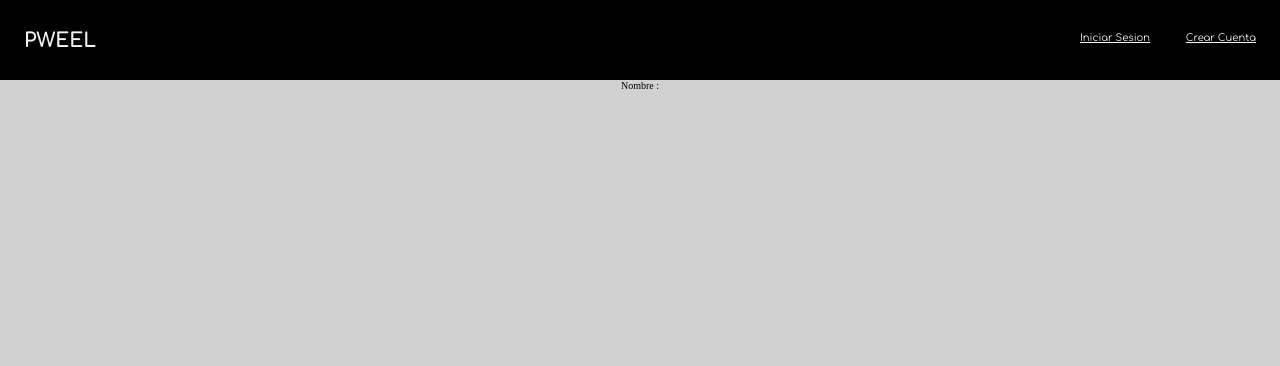
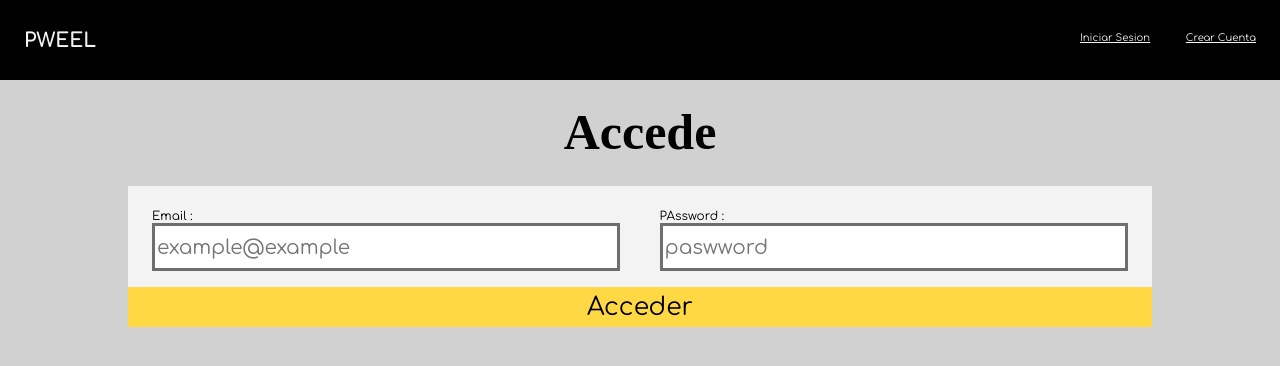
Before and after one commit to Daniel-Serrano-Ing-multimedia/PWEEL-client-React, a Next.js app: page /login in a window 1280 px wide. Shown: the top 366 px of the page. Built offline with nearby package versions, Linux system fonts and the light colour scheme.

Commit message:
Conectando Formularios de registro y login a API

```diff
--- a/actions/authActions.js
+++ b/actions/authActions.js
@@ -1,20 +1,63 @@
+import clienteAxios from '../config/axios';
+// types
 import {
   REGISTRO_EXITOSO,
   REGISTRO_ERROR,
+  LOGIN_EXITOSO,
+  LOGIN_ERREOR
 } from '../types';
 
 /*********************************************************************************/
 /*****************************  Actions Registro  ********************************/
 /*********************************************************************************/
-export const registroExitoso = ( ) => ({
+// action registro exitoso
+export const registroExitoso = message => ({
   type: REGISTRO_EXITOSO,
-  payload : 'Usuario Registrado con exito'
-})
+  payload : message
+});
+// action registro fallido
+export const registroFallido = error => ({
+  type: REGISTRO_ERROR,
+  payload : error,
+});
 
-export const registroFallido = ( error ) => ({
-  type: REGISTRO_ERROR,
-  payload : {
-    message:'No se ha podido completar el registro',
-    error
+// async action creator Registro
+export const registrarUsuario = userData => {
+  return async ( dispatch ) => {
+    try {
+      const result = await clienteAxios.post( '/pweel-api/v1/sign-up', userData );
+      dispatch ( registroExitoso( result.data.message ) );
+    } catch (error) {
+      dispatch ( registroFallido( error.response.data.message ) );
+    }
   }
-})
+}
+
+/*********************************************************************************/
+/*****************************  Actions Login  ***********************************/
+/*********************************************************************************/
+// action login exitoso
+export const loginExitoso = result => ({
+  type: LOGIN_EXITOSO,
+  payload : result
+});
+// action login fallido
+export const loginFallido = error => ({
+  type: LOGIN_ERREOR,
+  payload : error
+});
+
+// async action login
+export const loginUsuario = userData => {
+  return async ( dispatch ) => {
+    try {
+      console.log(' consultar... ');
+      const result = await clienteAxios.post( '/pweel-api/v1/sign-in', userData );
+      console.log( ' result : ', result.data )
+      dispatch ( loginExitoso( result.data ) );
+    } catch (error) {
+      console.log( ' error : ', error )
+      dispatch ( loginFallido( error.response.data.message ) );
+    }
+  }
+}
--- a/pages/login.jsx
+++ b/pages/login.jsx
@@ -1,16 +1,95 @@
-import React from 'react';
+import React, { useEffect } from 'react';
+// router
+import { useRouter } from 'next/router';
+//redux
+import { useDispatch, useSelector } from 'react-redux';
+import { loginUsuario } from '../actions/authActions';
+//components
+import InputField from '../components/InputField';
 //styles
 import styles from '../styles/Forms.module.scss';
+// validaciones
+import { useFormik } from 'formik';
+import * as Yup from 'yup';
 
-const Login = () => {
+const Login = (  ) => {
+  // Routing
+  const router = useRouter();
+  //
+  const authState = useSelector ( state => state.authReducer );
+  const dispatch = useDispatch();
+  // *******************************************
+  // ***************** useEffect ***************
+  // *******************************************
+  useEffect(() => {
+    console.log( 'newstate efect ', authState )
+    if( authState.isauthenticated ){
+        router.push( '/' );
+    }
+  }, [ authState ]);
+  // *******************************************
+  // ***************** Formik ******************
+  // *******************************************
+  const formik = useFormik({
+    initialValues :{
+      email : '',
+      password : '',
+    },
+    validationSchema: Yup.object({
+      email : Yup.string() .email('El Email no es valido')
+      .required('El Email es Obligatorio'),
+      password : Yup.string()
+        .required('El password es obligatorio')
+    }),
+    onSubmit: async valores =>{
+      console.log(' valores ');
+      dispatch( loginUsuario( valores ) );
+    }
+  });
+
   return (
-    <div className = { styles.form }>
-      <div>
-        <div className = 'campo' >
-          <label>Nombre :</label>
-        </div>
+    <form
+      className = { styles.form}
+      onSubmit = { formik.handleSubmit }
+      data-cy = 'registro-form'
+    >
+    <h2
+      data-cy = 'registro-title'
+      className = { styles.form_title }
+    >Accede</h2>
+    <div className = { styles.form_container }>
+      <div  className = { styles.form_container_inputs }>
+        < InputField
+          inputField = 'email'
+          placeholder = 'example@example'
+          label = 'Email :'
+          type = 'email'
+          value = { formik.values.email }
+          error = { formik.errors.email }
+          touched = { formik.touched.email }
+          handleChange = { formik.handleChange }
+          handleBlur = { formik.handleBlur }
+        />
+        < InputField
+            inputField = 'password'
+            placeholder = 'paswword'
+            label = 'PAssword :'
+            type = 'password'
+            value = { formik.values.password }
+            error = { formik.errors.password }
+            touched = { formik.touched.password }
+            handleChange = { formik.handleChange }
+            handleBlur = { formik.handleBlur }
+          />
       </div>
+        <input
+          data-cy = 'registro-input-submit'
+          type="submit"
+          className = { styles.form_submit }
+          value = 'Acceder'
+         />
     </div>
+  </form>
    );
 }
 
--- a/reducers/authReducer.js
+++ b/reducers/authReducer.js
@@ -1,6 +1,8 @@
 import {
   REGISTRO_EXITOSO,
   REGISTRO_ERROR,
+  LOGIN_EXITOSO,
+  LOGIN_ERREOR
 } from '../types';
 
 const initialState = {
@@ -10,21 +12,34 @@ const initialState = {
   user: null,
   token: null,
   isauthenticated: false,
+  refreshToken : null,
 }
 
 const authReducer = ( state = initialState, action ) => {
-  switch ( action.type ) {
+  const { type, payload } = action;
+  switch ( type ) {
     case REGISTRO_EXITOSO:
       return {
         ...state,
-        message : action.payload,
+        message : payload,
         error : null
       }
+    case LOGIN_ERREOR:
     case REGISTRO_ERROR:
       return {
         ...state,
-        message : action.payload.message,
-        error : action.payload.error
+        message : payload,
+        error : true
+      }
+    case LOGIN_EXITOSO:
+      localStorage.setItem( 'authToken', payload.accessToken );
+      return{
+        ...state,
+        token : payload.accessToken,
+        message: payload.message,
+        refreshToken: payload.refreshTosken,
+        isauthenticated : true,
+        error: false
       }
     default:
       return state;
--- a/styles/Forms.module.scss
+++ b/styles/Forms.module.scss
@@ -48,6 +48,5 @@
     width: 100%;
     height: 40px;
     font-size: 2.5em;
-    padding-bottom: 24px;
   }
 }
```
Also changed, not shown: pages/registro.jsx (+14 -11 lines).
